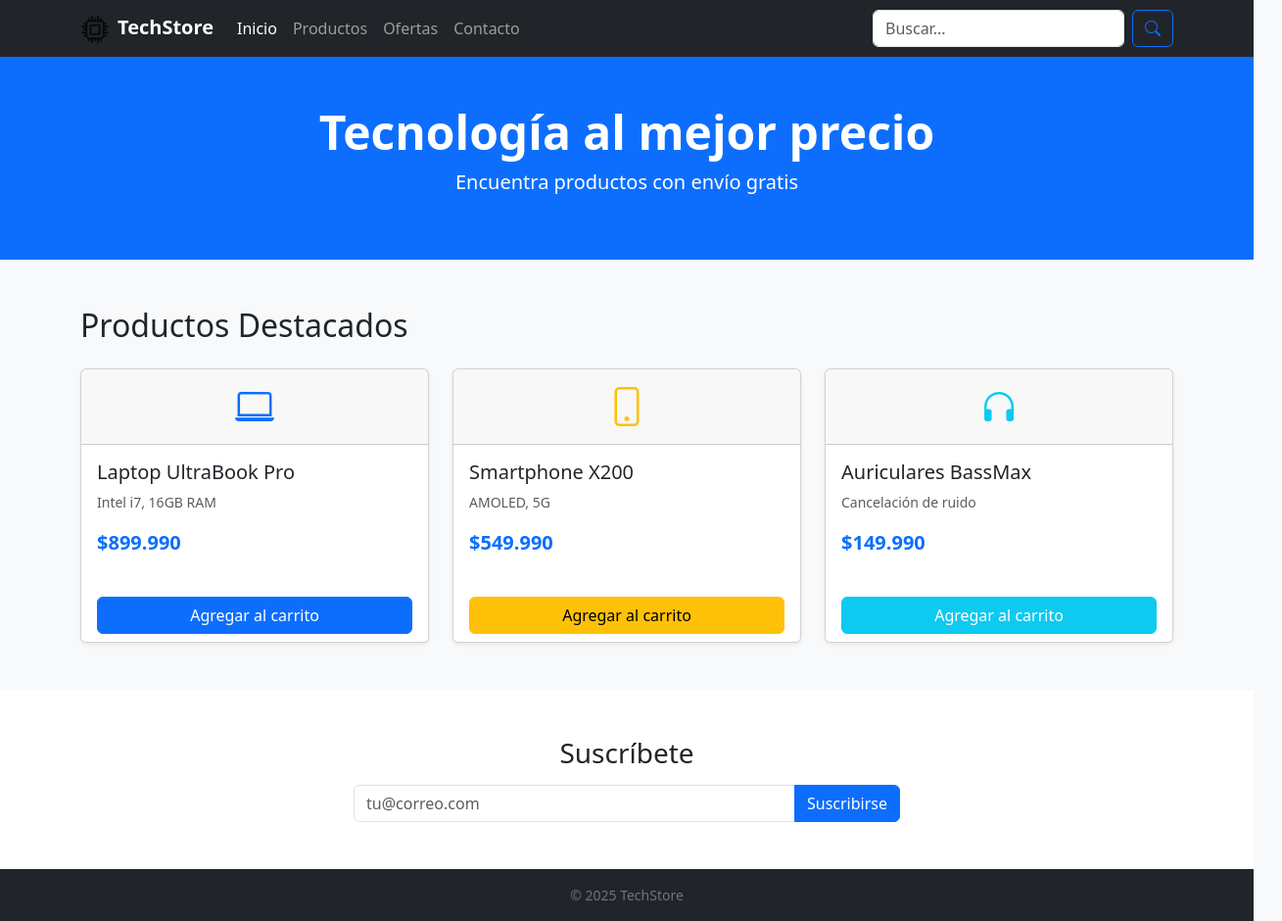
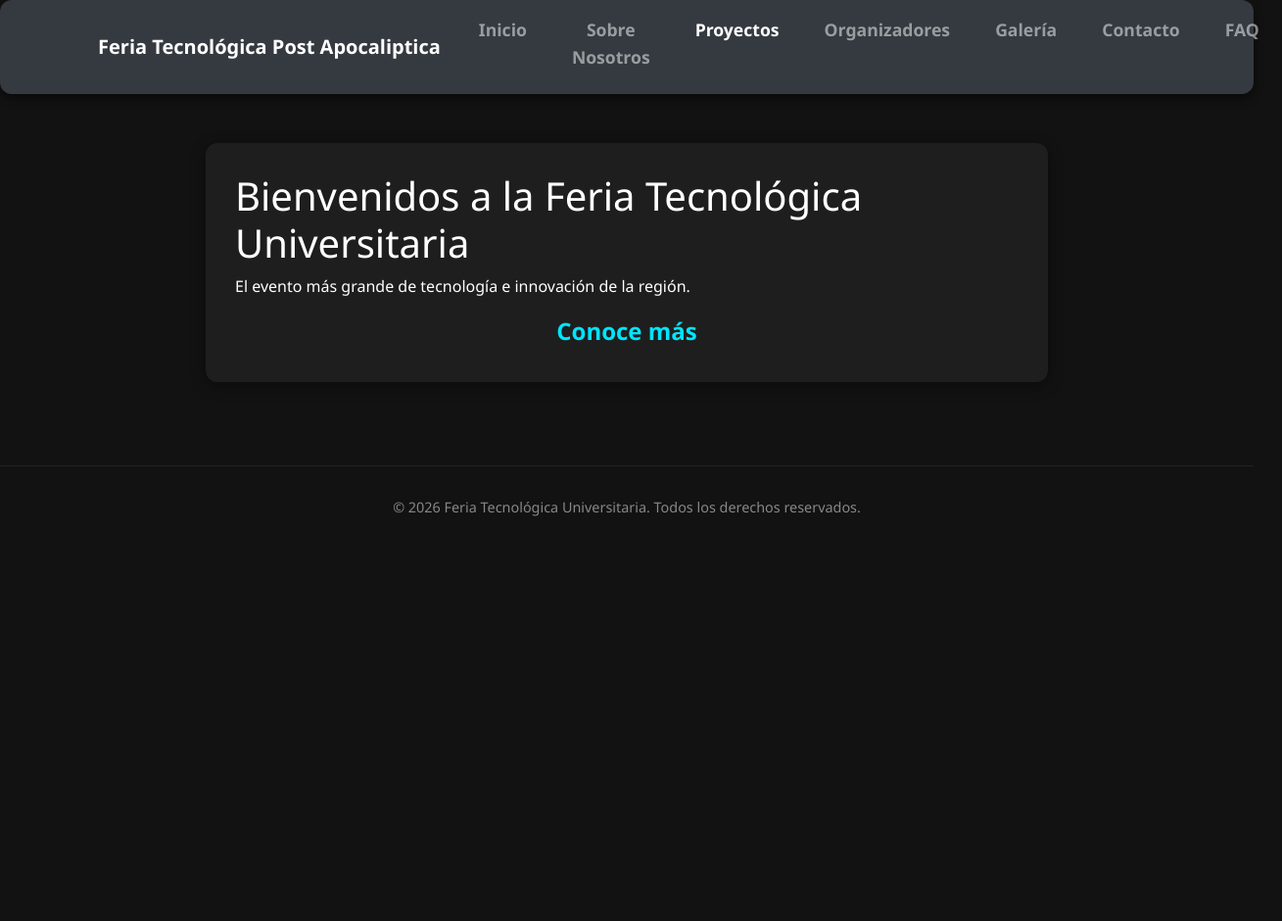
Before and after one commit to Animex551/Aplicac.-y-Tecnol.-de-la-Web, a plain HTML site: page index.html in a window 1280 px wide. Shown: the whole page at 98% size, 1309 px wide, since content can reach past the window. After the commit the page ends 800 px from the top, so only its background shows below. Drawn offline with nearby package versions, Linux system fonts and the light colour scheme.

Commit message:
a la chuchesumare

```diff
--- a/index.html
+++ b/index.html
@@ -1,137 +1,43 @@
 <!DOCTYPE html>
 <html lang="es">
 <head>
-  <meta charset="UTF-8" />
-  <meta name="viewport" content="width=device-width, initial-scale=1.0"/>
-  <title>TechStore</title>
-
-  <link href="https://cdn.jsdelivr.net/npm/bootstrap@5.3.3/dist/css/bootstrap.min.css" rel="stylesheet"/>
-
-
-  <link href="https://cdn.jsdelivr.net/npm/bootstrap-icons@1.11.3/font/bootstrap-icons.min.css" rel="stylesheet"/>
+    <meta charset="UTF-8">
+    <meta name="viewport" content="width=device-width, initial-scale=1.0">
+    <title>Feria Tecnológica Universitaria</title>
+    <link rel="stylesheet" href="https://cdn.jsdelivr.net/npm/bootstrap@4.1.3/dist/css/bootstrap.min.css" integrity="sha384-MCw98/SFnGE8fJT3GXwEOngsV7Zt27NXFoaoApmYm81iuXoPkFOJwJ8ERdknLPMO" crossorigin="anonymous">
+    <link rel="stylesheet" href="styles.css">
 </head>
-
-<body class="bg-light">
-
-
+<body>
+    <header>
         <nav class="navbar navbar-expand-lg navbar-dark bg-dark">
             <div class="container">
-      <a class="navbar-brand fw-bold" href="#">
-        <img src="img/1250593.png" width="30" class="me-2">TechStore
-      </a>
-
-      <button class="navbar-toggler" type="button">
+                <a class="navbar-brand fw-bold" href="index.html">Feria Tecnológica Post Apocaliptica</a>
+                <button class="navbar-toggler" type="button" data-bs-toggle="collapse" data-bs-target="#navbarNav" aria-controls="navbarNav" aria-expanded="false" aria-label="Mostrar navegación">
                     <span class="navbar-toggler-icon"></span>
                 </button>
-
-      <div class="collapse navbar-collapse">
-        <ul class="navbar-nav me-auto">
-          <li class="nav-item"><a class="nav-link active">Inicio</a></li>
-          <li class="nav-item"><a class="nav-link">Productos</a></li>
-          <li class="nav-item"><a class="nav-link">Ofertas</a></li>
-          <li class="nav-item"><a class="nav-link">Contacto</a></li>
+                <div class="collapse navbar-collapse" id="navbarNav">
+                    <ul class="navbar-nav ms-auto">
+                        <li class="nav-item"><a class="nav-link" href="index.html">Inicio</a></li>
+                        <li class="nav-item"><a class="nav-link" href="nosotros.html">Sobre Nosotros</a></li>
+                        <li class="nav-item"><a class="nav-link active" aria-current="page" href="proyectos.html">Proyectos</a></li>
+                        <li class="nav-item"><a class="nav-link" href="#">Organizadores</a></li>
+                        <li class="nav-item"><a class="nav-link" href="#">Galería</a></li>
+                        <li class="nav-item"><a class="nav-link" href="#">Contacto</a></li>
+                        <li class="nav-item"><a class="nav-link" href="#">FAQ</a></li>
                     </ul>
-
-        <form class="d-flex">
-          <input class="form-control me-2" placeholder="Buscar...">
-          <button class="btn btn-outline-primary">
-            <i class="bi bi-search"></i>
-          </button>
-        </form>
                 </div>
             </div>
         </nav>
-
-
-  <section class="text-center text-white bg-primary py-5">
-    <div class="container">
-      <h1 class="display-5 fw-bold">Tecnología al mejor precio</h1>
-      <p class="lead">Encuentra productos con envío gratis</p>
-    </div>
+    </header>
+    <main>
+        <section id="inicio">
+            <h1>Bienvenidos a la Feria Tecnológica Universitaria</h1>
+            <p>El evento más grande de tecnología e innovación de la región.</p>
+            <a href="nosotros.html" class="btn-regresar" style="font-size: 1.5rem; text-align: center; display: block; margin-top: 20px;">Conoce más</a>
         </section>
-
-
-  <section class="py-5">
-    <div class="container">
-      <h2 class="mb-4">Productos Destacados</h2>
-
-      <div class="row g-4">
-
-
-        <div class="col-md-4">
-          <div class="card h-100 shadow-sm">
-            <div class="card-header text-center">
-              <i class="bi bi-laptop fs-1 text-primary"></i>
-            </div>
-            <div class="card-body">
-              <h5>Laptop UltraBook Pro</h5>
-              <p class="text-muted small">Intel i7, 16GB RAM</p>
-              <p class="fw-bold text-primary fs-5">$899.990</p>
-            </div>
-            <div class="card-footer bg-white border-0">
-              <button class="btn btn-primary w-100">Agregar al carrito</button>
-            </div>
-          </div>
-        </div>
-
-
-        <div class="col-md-4">
-          <div class="card h-100 shadow-sm">
-            <div class="card-header text-center">
-              <i class="bi bi-phone fs-1 text-warning"></i>
-            </div>
-            <div class="card-body">
-              <h5>Smartphone X200</h5>
-              <p class="text-muted small">AMOLED, 5G</p>
-              <p class="fw-bold text-primary fs-5">$549.990</p>
-            </div>
-            <div class="card-footer bg-white border-0">
-              <button class="btn btn-warning w-100">Agregar al carrito</button>
-            </div>
-          </div>
-        </div>
-
-
-        <div class="col-md-4">
-          <div class="card h-100 shadow-sm">
-            <div class="card-header text-center">
-              <i class="bi bi-headphones fs-1 text-info"></i>
-            </div>
-            <div class="card-body">
-              <h5>Auriculares BassMax</h5>
-              <p class="text-muted small">Cancelación de ruido</p>
-              <p class="fw-bold text-primary fs-5">$149.990</p>
-            </div>
-            <div class="card-footer bg-white border-0">
-              <button class="btn btn-info w-100 text-white">Agregar al carrito</button>
-            </div>
-          </div>
-        </div>
-
-      </div>
-
-
-
-    </div>
-  </section>
-
-
-  <section class="bg-white py-5">
-    <div class="container text-center">
-      <h3>Suscríbete</h3>
-
-      <div class="input-group w-50 mx-auto mt-3">
-        <input type="email" class="form-control" placeholder="tu@correo.com">
-        <button class="btn btn-primary">Suscribirse</button>
-      </div>
-
-    </div>
-  </section>
-
-
-  <footer class="text-center py-3 bg-dark text-secondary">
-    <p class="small mb-0">© 2025 TechStore</p>
+    </main>
+     <footer>
+        <p>&copy; 2026 Feria Tecnológica Universitaria. Todos los derechos reservados.</p>
     </footer>
-
 </body>
 </html>
```
Also changed, not shown: nosotros.html (+17 -25 lines), proyectos.html (added, +79 -0 lines), Readme.txt, main.txt (deleted). Lines whose indentation alone changed are shown as unchanged.
